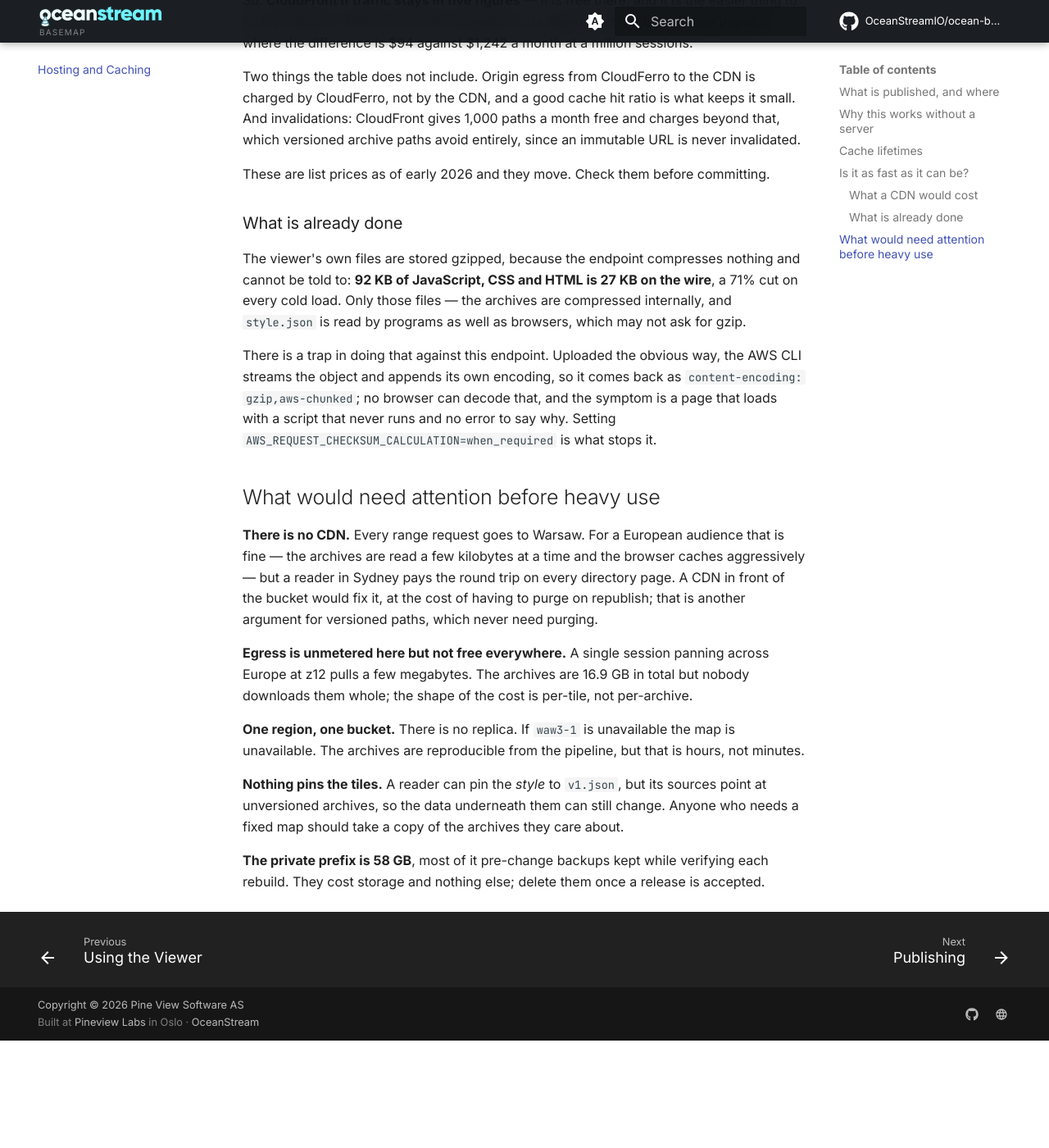
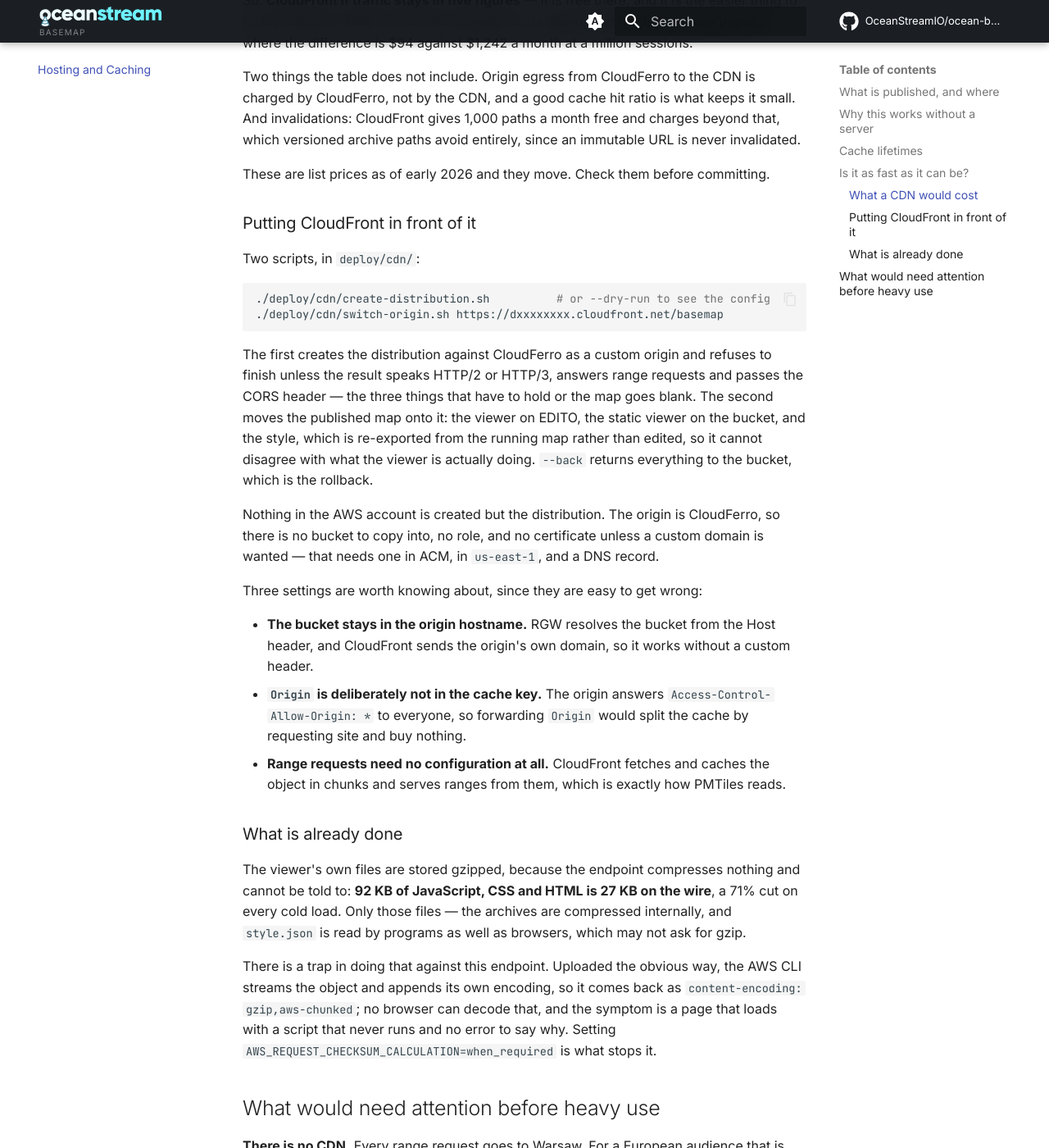
Before and after one commit to OceanStreamIO/ocean-basemap, an MkDocs documentation site: the page built from docs/hosting.md, in a window 1280 px wide and 1400 px high, scrolled down 3822 px. Shown: the whole window at 82% size. Built offline with MkDocs 1.6.1 and Material for MkDocs 9.7.7, drawn with Linux system fonts in a browser that asks for light colours; comment, search, counter and statistics services are not loaded; before the commit the page ends 5091 px from its top, so only the background shows below that.

Commit message:
feat: scripts to put CloudFront in front of the bucket
Two of them. create-distribution.sh makes the distribution against CloudFerro
as a custom origin and refuses to finish unless the result speaks HTTP/2 or
HTTP/3, answers range requests and passes the CORS header -- the three things
that have to hold or the map is blank. switch-origin.sh moves the published
map onto it: the viewer on EDITO, the static viewer on the bucket, and the
style, which is re-exported from the running map rather than edited so it
cannot disagree with what the viewer is doing. --back is the rollback.

Nothing is created in the AWS account but the distribution. The origin is
CloudFerro, so there is no bucket to copy into, no role, and no certificate
unless a custom domain is wanted.

apply.sh now takes BASEMAP_TILE_BASE, the name the other publish scripts
already used, and still takes TILE_BASE because it always has. Having the same
setting under two names in two scripts is how a switch-over half happens.

Co-Authored-By: Claude Opus 5 <noreply@anthropic.com>

````diff
--- a/docs/hosting.md
+++ b/docs/hosting.md
@@ -138,6 +138,38 @@ invalidated.
 
 These are list prices as of early 2026 and they move. Check them before committing.
 
+### Putting CloudFront in front of it
+
+Two scripts, in `deploy/cdn/`:
+
+```sh
+./deploy/cdn/create-distribution.sh          # or --dry-run to see the config
+./deploy/cdn/switch-origin.sh https://dxxxxxxxx.cloudfront.net/basemap
+```
+
+The first creates the distribution against CloudFerro as a custom origin and refuses to
+finish unless the result speaks HTTP/2 or HTTP/3, answers range requests and passes the
+CORS header — the three things that have to hold or the map goes blank. The second moves
+the published map onto it: the viewer on EDITO, the static viewer on the bucket, and the
+style, which is re-exported from the running map rather than edited, so it cannot
+disagree with what the viewer is actually doing. `--back` returns everything to the
+bucket, which is the rollback.
+
+Nothing in the AWS account is created but the distribution. The origin is CloudFerro, so
+there is no bucket to copy into, no role, and no certificate unless a custom domain is
+wanted — that needs one in ACM, in `us-east-1`, and a DNS record.
+
+Three settings are worth knowing about, since they are easy to get wrong:
+
+- **The bucket stays in the origin hostname.** RGW resolves the bucket from the Host
+  header, and CloudFront sends the origin's own domain, so it works without a custom
+  header.
+- **`Origin` is deliberately not in the cache key.** The origin answers
+  `Access-Control-Allow-Origin: *` to everyone, so forwarding `Origin` would split the
+  cache by requesting site and buy nothing.
+- **Range requests need no configuration at all.** CloudFront fetches and caches the
+  object in chunks and serves ranges from them, which is exactly how PMTiles reads.
+
 ### What is already done
 
 The viewer's own files are stored gzipped, because the endpoint compresses nothing and
````
Also changed, not shown: 4 other files.
